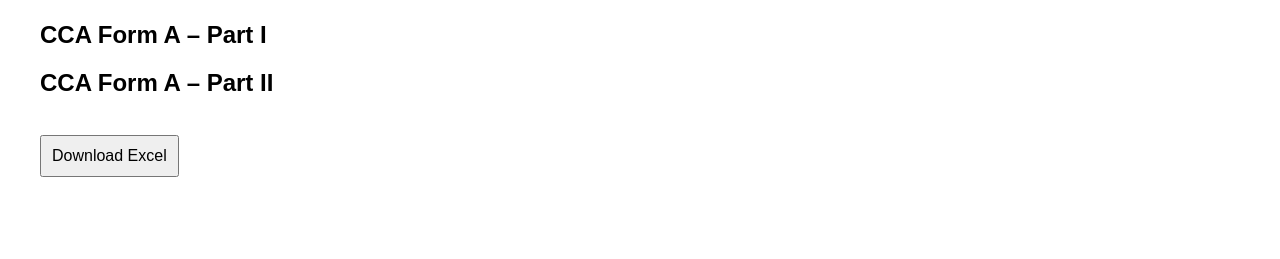
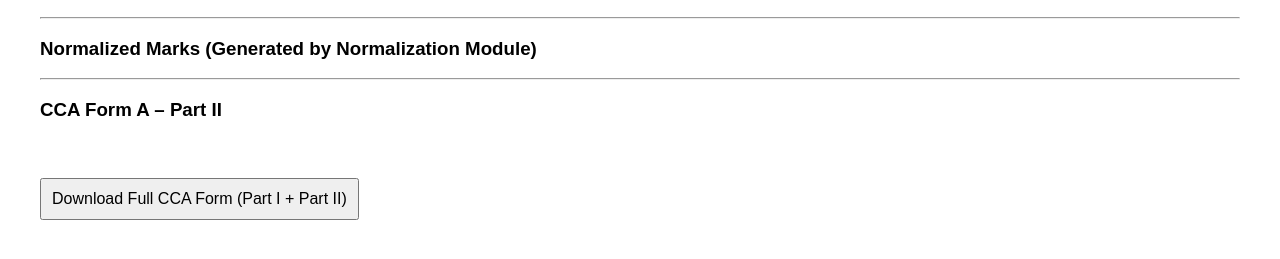
Before and after one commit to mtctacin/co-internal-marks-tool, a Flask app: template templates/preview.html in a window 1280 px wide. Shown: the part 177-436 px from the top of the page. Run offline with Flask 3, Linux system fonts and the light colour scheme; the template is opened without the code that fills it, so the values that code supplies are empty.

Commit message:
Attempt MGU CCA format-3

```diff
--- a/app.py
+++ b/app.py
@@ -56,17 +56,17 @@ def process():
         output_file
     )
 
+    part1_df, part2_df = generate_part_tables(normalized_df, co_columns)
     return render_template(
-    "preview.html",
-    part1=part1_df.to_html(index=False),
-    part2=part2_df.to_html(index=False),
-    college=college,
-    course_code=course_code,
-    course_name=course_name,
-    semester=semester,
-    year=year
+        "preview.html",
+        normalized=normalized_df.to_html(index=False),
+        part2=part2_df.to_html(index=False),
+        college=college,
+        course_code=course_code,
+        course_name=course_name,
+        semester=semester,
+        year=year
 	)
-
 
 @app.route("/download")
 def download():
--- a/templates/preview.html
+++ b/templates/preview.html
@@ -23,12 +23,13 @@ padding:6px;
 }
 
 th{
-background:#eee;
+background:#f2f2f2;
 }
 
 button{
 padding:10px;
 font-size:16px;
+margin-top:20px;
 }
 
 </style>
@@ -36,6 +37,7 @@ font-size:16px;
 </head>
 
 <body>
+
 <h2>MAHATMA GANDHI UNIVERSITY, KOTTAYAM</h2>
 
 <p>
@@ -45,19 +47,25 @@ font-size:16px;
 <strong>Semester:</strong> {{semester}} <br>
 <strong>Academic Year:</strong> {{year}}
 </p>
-<h2>CCA Form A – Part I</h2>
 
-{{part1|safe}}
+<hr>
 
-<h2>CCA Form A – Part II</h2>
+<h3>Normalized Marks (Generated by Normalization Module)</h3>
+
+{{normalized|safe}}
+
+<hr>
+
+<h3>CCA Form A – Part II</h3>
 
 {{part2|safe}}
 
 <br>
 
 <a href="/download">
-<button>Download Excel</button>
+<button>Download Full CCA Form (Part I + Part II)</button>
 </a>
 
 </body>
+
 </html>
```
